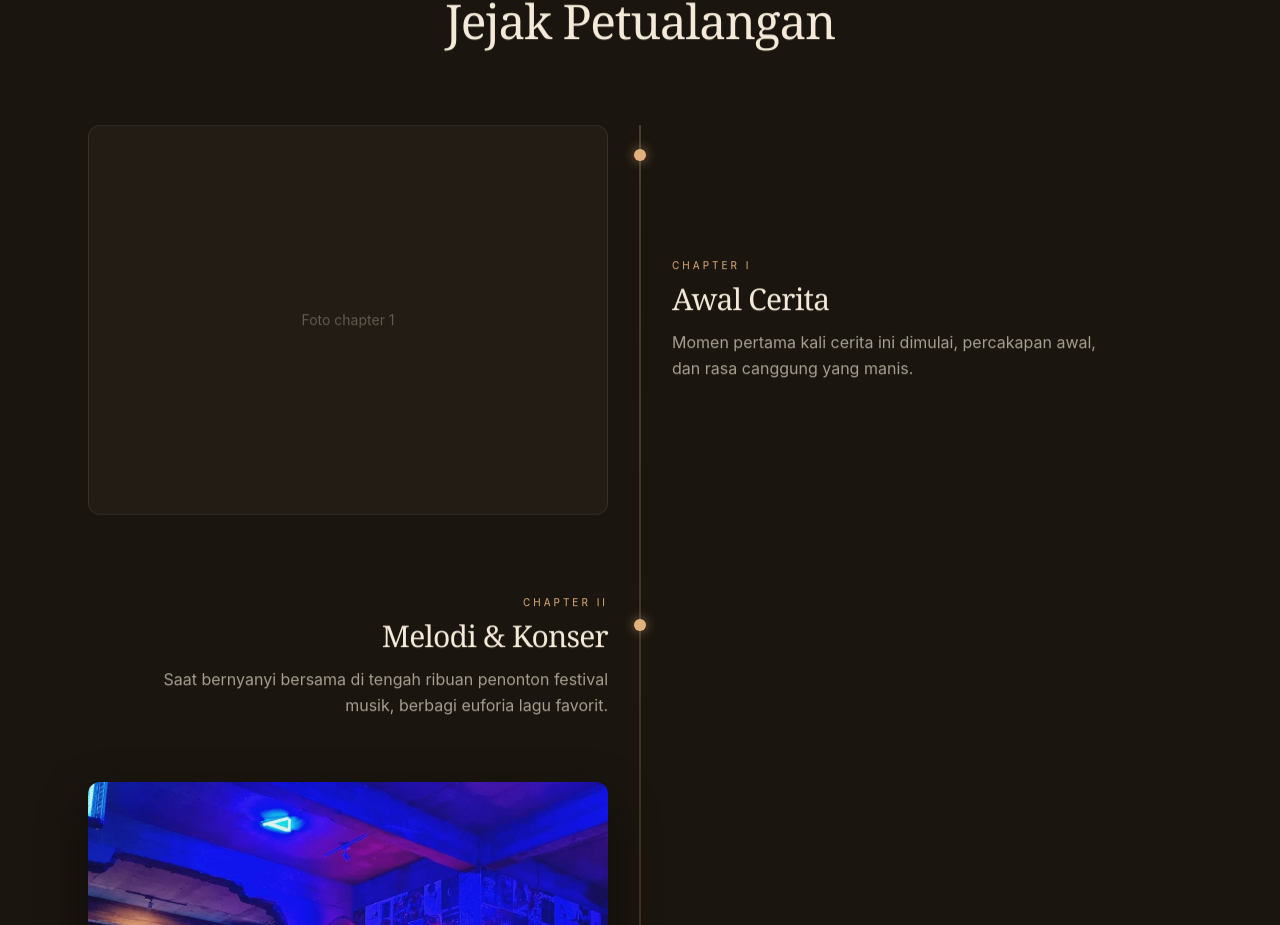
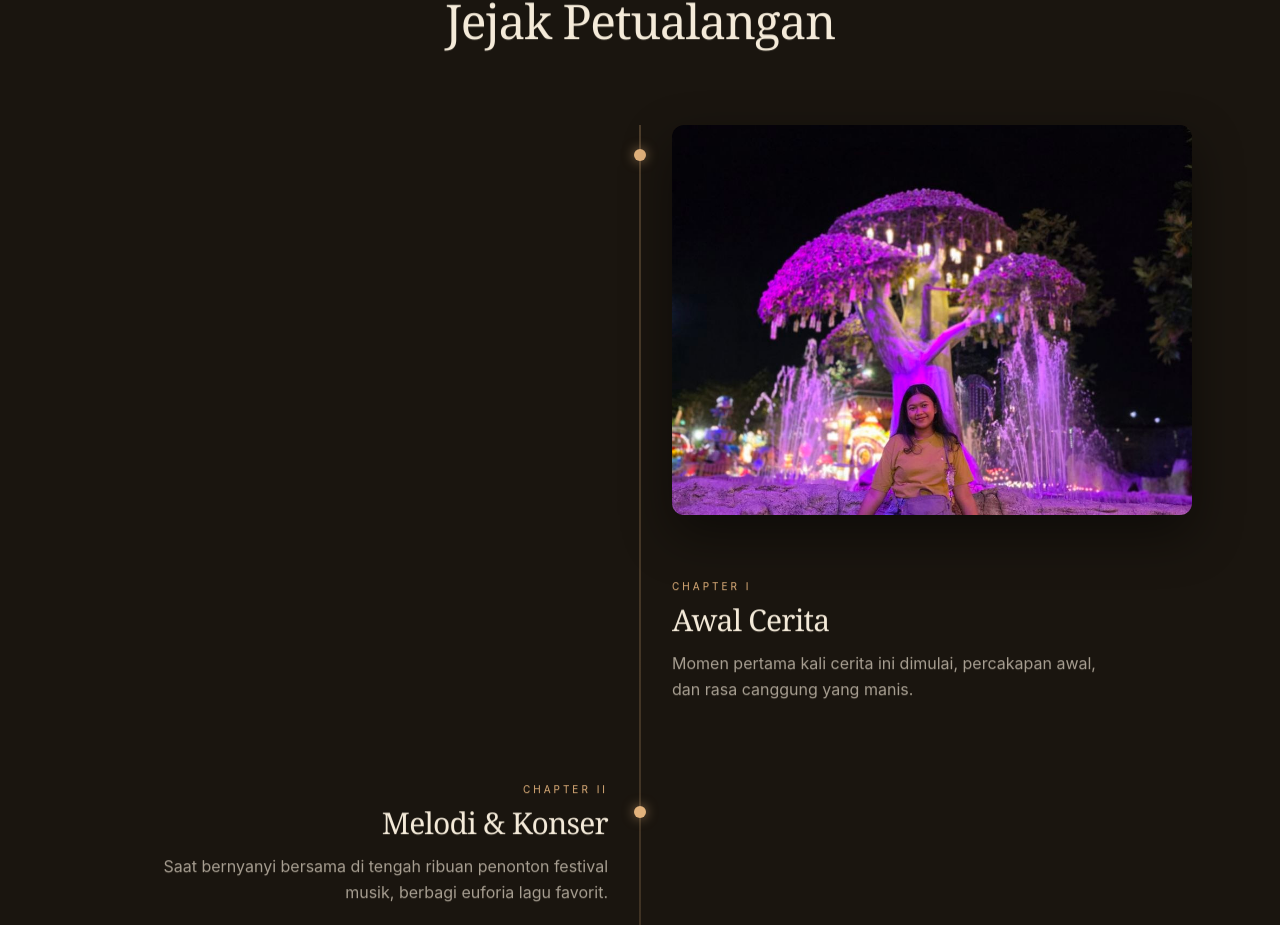
Before and after one commit to ignthierry/kurnia, a React (Vite) app: page / in a window 1280 px wide. Shown: the part 1895-2820 px from the top of the page. Built offline with nearby package versions, Linux system fonts and the light colour scheme.

Commit message:
feat: foto Chapter I - Nia di pohon ungu & air mancur (carnival night)

```diff
--- a/src/App.tsx
+++ b/src/App.tsx
@@ -39,7 +39,7 @@ const BIO = {
       title: 'Awal Cerita',
       subtitle: 'Chapter I',
       text: 'Momen pertama kali cerita ini dimulai, percakapan awal, dan rasa canggung yang manis.',
-      photo: null as string | null,
+      photo: '/photos/chapter1-pohon-ungu.jpg',
     },
     {
       title: 'Melodi & Konser',
```
Also changed, not shown: public/photos/chapter1-pohon-ungu.jpg (added).
